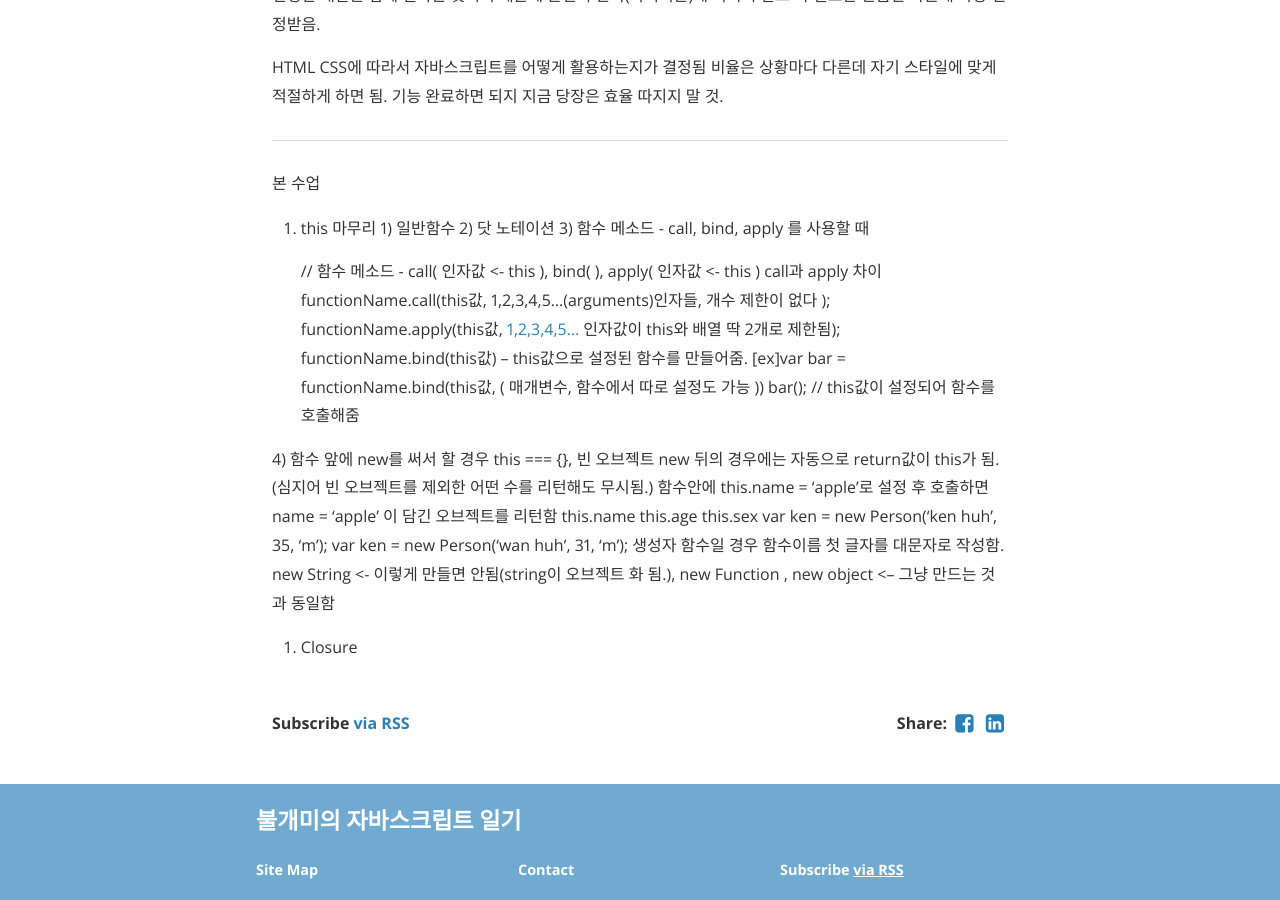
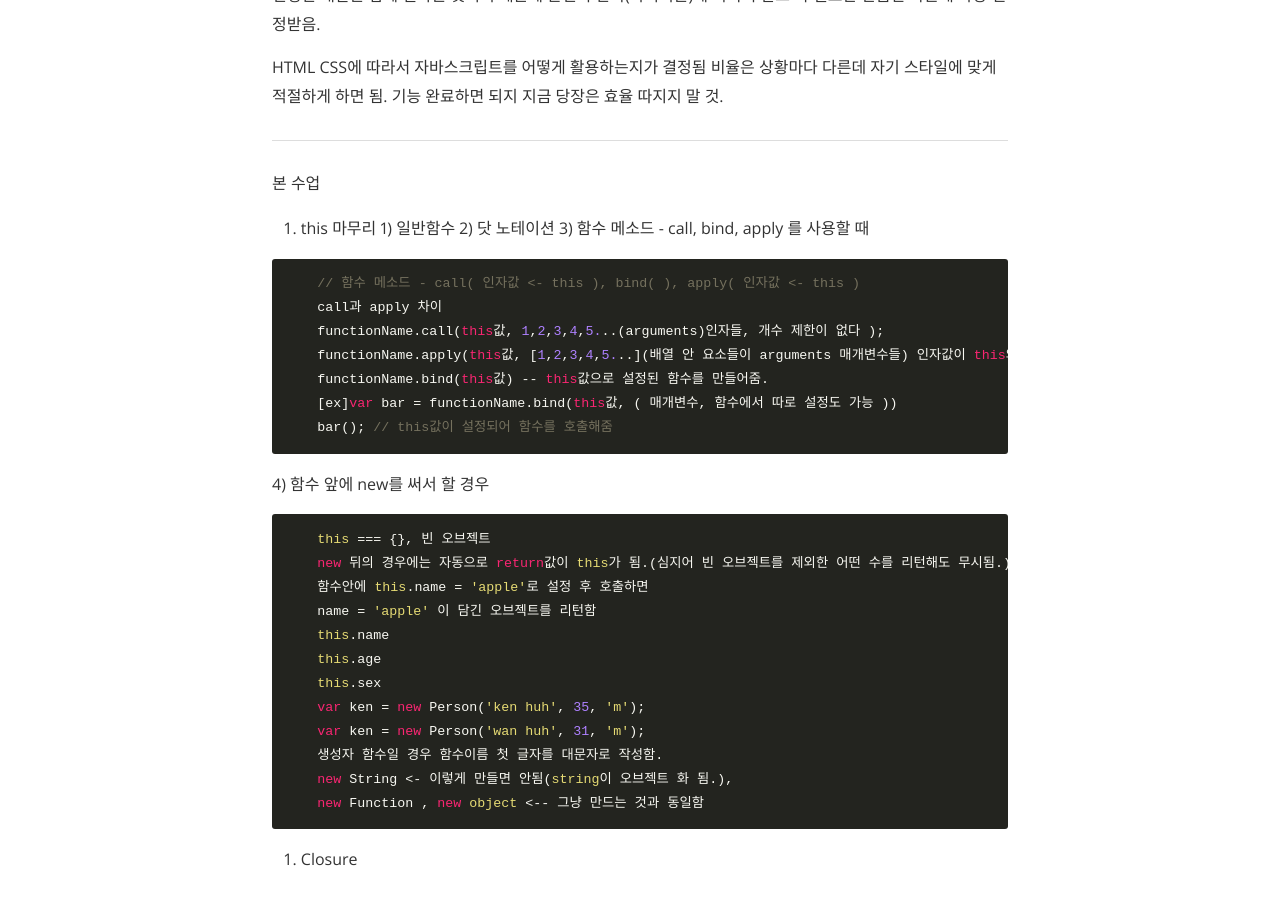
Before and after one commit to redant23/redant23.github.io, a Jekyll site: the page built from _posts/2018-02-21-자바스크립트 일기.markdown, in a window 1280 px wide and 900 px high, scrolled down 1169 px. Built offline with Jekyll 4.4.1, drawn with Linux system fonts in a browser that asks for light colours; nearby versions of some CDN libraries.

Commit message:
recent post edited

````diff
--- a/_posts/2018-02-21-자바스크립트 일기.markdown
+++ b/_posts/2018-02-21-자바스크립트 일기.markdown
@@ -53,6 +53,7 @@ HTML CSS에 따라서 자바스크립트를 어떻게 활용하는지가 결정
   2) 닷 노테이션
   3) 함수 메소드 - call, bind, apply 를 사용할 때
 
+```javascript
     // 함수 메소드 - call( 인자값 <- this ), bind( ), apply( 인자값 <- this )
     call과 apply 차이
     functionName.call(this값, 1,2,3,4,5...(arguments)인자들, 개수 제한이 없다 );
@@ -60,8 +61,9 @@ HTML CSS에 따라서 자바스크립트를 어떻게 활용하는지가 결정
     functionName.bind(this값) -- this값으로 설정된 함수를 만들어줌.
     [ex]var bar = functionName.bind(this값, ( 매개변수, 함수에서 따로 설정도 가능 ))
     bar(); // this값이 설정되어 함수를 호출해줌
-
+```
   4) 함수 앞에 new를 써서 할 경우
+```
     this === {}, 빈 오브젝트
     new 뒤의 경우에는 자동으로 return값이 this가 됨.(심지어 빈 오브젝트를 제외한 어떤 수를 리턴해도 무시됨.)
     함수안에 this.name = 'apple'로 설정 후 호출하면
@@ -74,5 +76,5 @@ HTML CSS에 따라서 자바스크립트를 어떻게 활용하는지가 결정
     생성자 함수일 경우 함수이름 첫 글자를 대문자로 작성함.
     new String <- 이렇게 만들면 안됨(string이 오브젝트 화 됨.),
     new Function , new object <-- 그냥 만드는 것과 동일함
-
+```
  2. Closure
````
